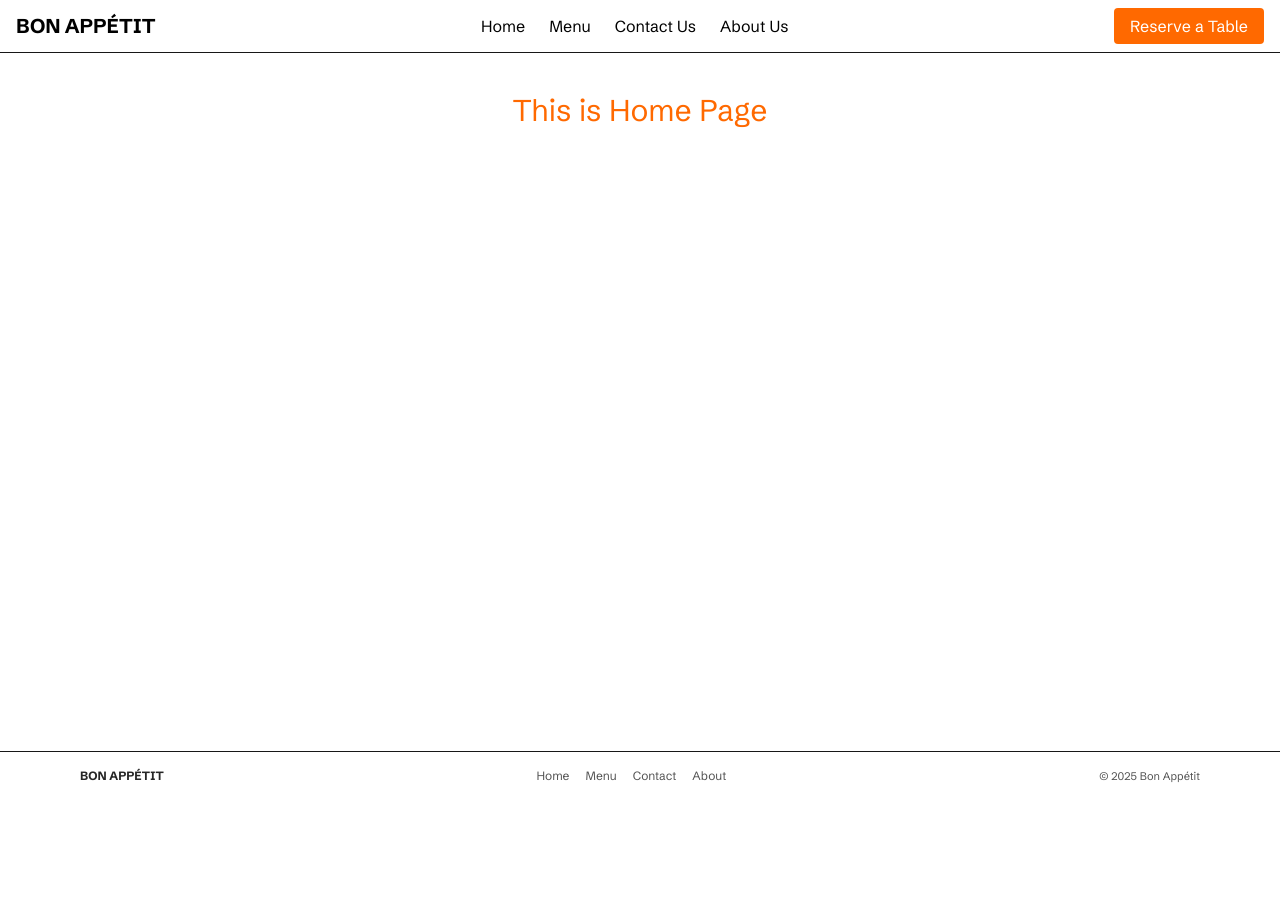
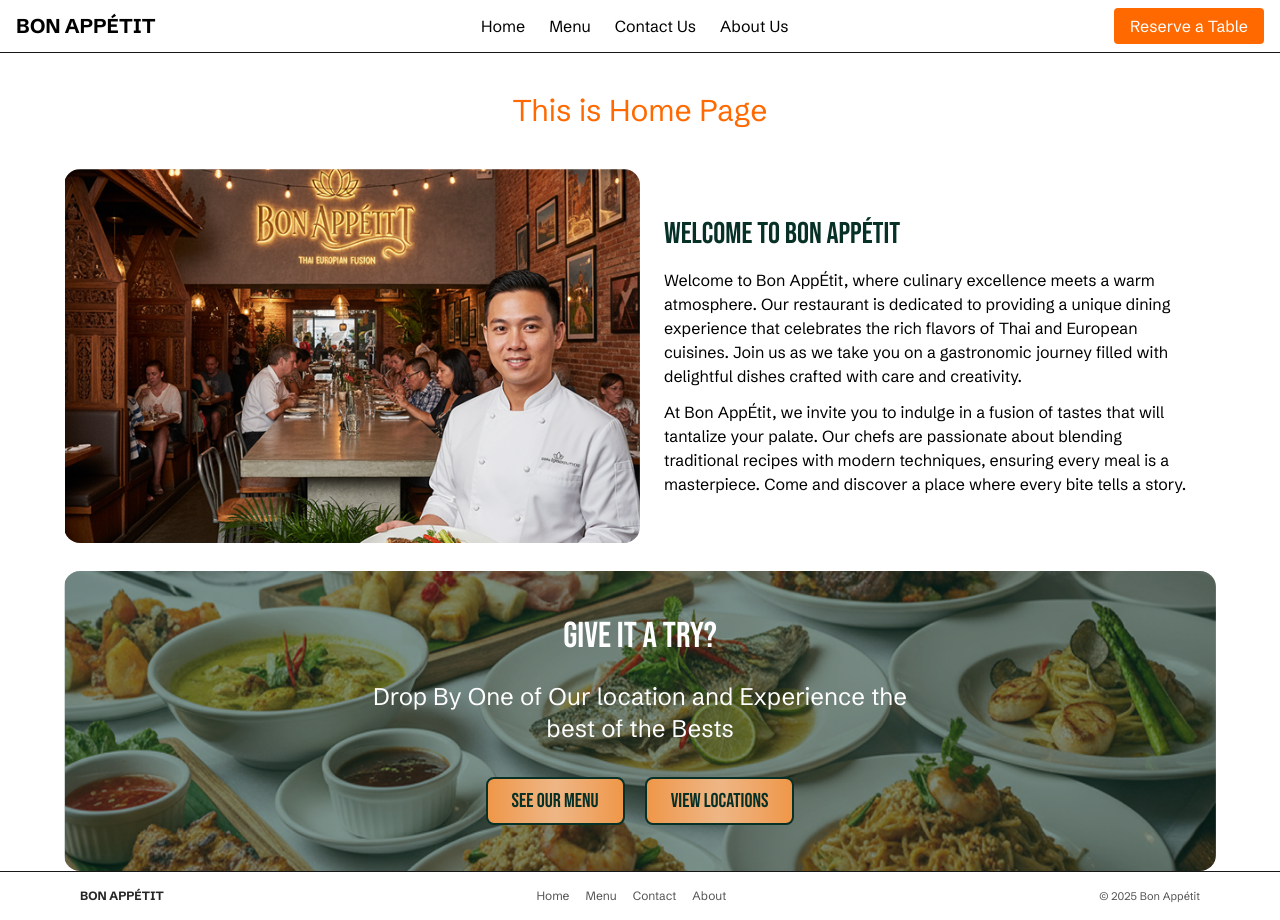
Before and after one commit to OrionLynn19/restaurant-bon-appetit, a Next.js app: page / in a window 1280 px wide. Before the commit the page ends 800 px from the top, so only its background shows below. Built offline with nearby package versions, Linux system fonts and the light colour scheme.

Commit message:
feat:welcomesection(home)

```diff
--- /dev/null
+++ b/src/app/home-welcome-section.tsx
@@ -0,0 +1,82 @@
+import Image from "next/image";
+
+export default function HomeWelcomeSection() {
+    return (
+        <main className="flex flex-col items-center max-w-[90%] mx-auto">
+            <section className="flex flex-col md:flex-row w-full  ">
+                <div className="w-full md:w-1/2 rounded-2xl overflow-hidden">
+                    <Image
+                        src="/images/wel1.png"
+                        alt="Welcome Image 1"
+                        width={600}
+                        height={400}
+                        className="w-full h-full object-contain"
+                        priority
+                    />
+                </div>
+
+                <div className="w-full md:w-1/2 flex flex-col justify-center font-normal px-0 md:px-6 mt-7 md:mt-0">
+                    <h1
+                        className="text-3xl font-normal text-[#073027] mb-4"
+                        style={{ fontFamily: "var(--font-bebas)" }}
+                    >
+                        Welcome to Bon AppÉtit
+                    </h1>
+                    <p
+                        className="text-base font-normal text-black mb-3"
+                        style={{ fontFamily: "var(--font-schibsted)" }}
+                    >
+                        Welcome to Bon AppÉtit, where culinary excellence meets a warm
+                        atmosphere. Our restaurant is dedicated to providing a unique dining
+                        experience that celebrates the rich flavors of Thai and European
+                        cuisines. Join us as we take you on a gastronomic journey filled
+                        with delightful dishes crafted with care and creativity.
+                    </p>
+                    <p
+                        className="text-base font-normal text-black"
+                        style={{ fontFamily: "var(--font-schibsted)" }}
+                    >
+                        At Bon AppÉtit, we invite you to indulge in a fusion of tastes that
+                        will tantalize your palate. Our chefs are passionate about blending
+                        traditional recipes with modern techniques, ensuring every meal is a
+                        masterpiece. Come and discover a place where every bite tells a
+                        story.
+                    </p>
+                </div>
+            </section>
+
+            <section className="w-full rounded-2xl mt-7 overflow-hidden relative h-[180px] md:h-[300px]">
+                <Image
+                    src="/images/wel2.png"
+                    alt="Welcome Image 2"
+                    fill
+                    className="object-cover"
+                />
+
+                <div className="absolute inset-0 flex flex-col items-center justify-center text-center bg-[#073027]/10">
+                    <h2
+                        className="text-4xl font-normal text-[#FEFEFE] mb-6"
+                        style={{ fontFamily: "var(--font-bebas)" }}
+                    >
+                        Give It A Try?
+                    </h2>
+                    <p
+                        className=" hidden md:block text-2xl font-medium text-[#FEFEFE] mb-8 max-w-xl"
+                        style={{ fontFamily: "var(--font-schibsted)" }}
+                    >
+                        Drop By One of Our location and Experience the best of the Bests
+                    </p>
+                    <div className="flex gap-5">
+                        <button className="bg-gradient-to-r from-[#EF9748] via-[#EEB685] to-[#EF9748] text-[#073027] font-normal text-xl md:px-6 md:py-2 px-3 py-1 rounded-lg md:border-2 border-1 border-[#073027] hover:from-[#f1aa6a] hover:via-[#efbd91] hover:to-[#f1aa6a]  active:from-[#f1aa6a] active:via-[#efbd91] active:to-[#f1aa6a] transition" style={{ fontFamily: "var(--font-bebas)" }}>
+                            SEE OUR MENU
+                        </button>
+                        <button className="bg-gradient-to-r from-[#EF9748] via-[#EEB685] to-[#EF9748] text-[#073027] font-normal text-xl md:px-6 md:py-2 px-3 py-1 rounded-lg md:border-2 border-1 border-[#073027] hover:from-[#f1aa6a] hover:via-[#efbd91] hover:to-[#f1aa6a]  active:from-[#f1aa6a] active:via-[#efbd91] active:to-[#f1aa6a] transition" style={{ fontFamily: "var(--font-bebas)" }}>
+                            VIEW LOCATIONS
+                        </button>
+                    </div>
+                </div>
+            </section>
+
+        </main>
+    );
+}
--- a/src/app/page.tsx
+++ b/src/app/page.tsx
@@ -1,9 +1,13 @@
 import Image from "next/image";
+import HomeWelcomeSection from "./home-welcome-section";
 
 export default function Home() {
   return (
-    <div>
-      <div className="p-10 text-center text-3xl text-orange-500">This is Home Page</div>
-    </div>
+    <>
+      <div>
+        <div className="p-10 text-center text-3xl text-orange-500">This is Home Page</div>
+      </div>
+      <div><HomeWelcomeSection /></div>
+    </>
   );
 }
```
Also changed, not shown: public/images/wel1.png (added), public/images/wel2.png (added).
